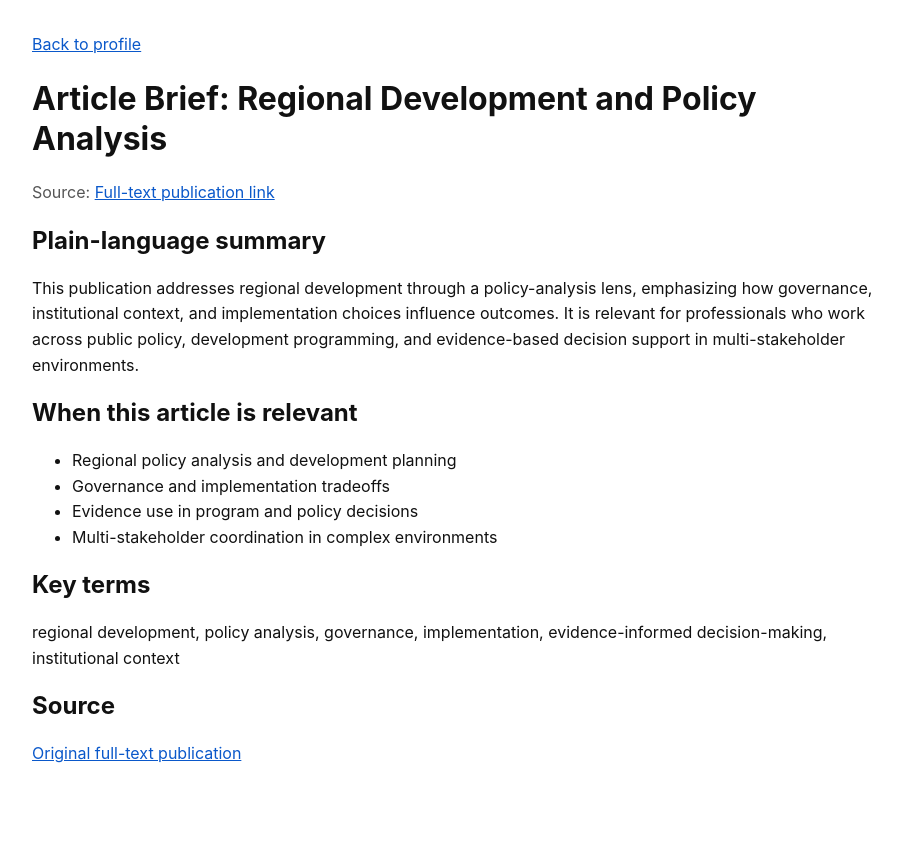
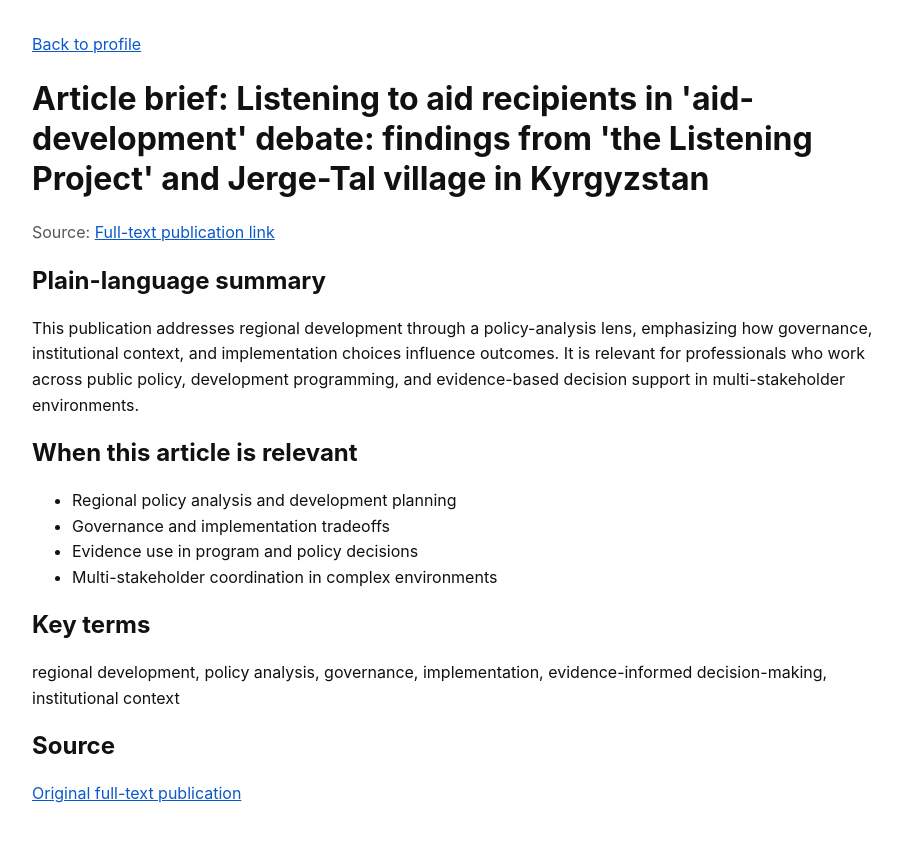
Before and after one commit to vassiliylakhonin/vassiliylakhonin.github.io, a Jekyll site: the page article-regional-development-policy-analysis.html, which Jekyll copies as it is, in a window 1280 px wide. Shown: the top 842 px of the page, without its empty margins (0-902 px from the left). Built offline with Jekyll 4.4.1, drawn with Linux system fonts in a browser that asks for light colours.

Commit message:
Rename regional development article brief

```diff
--- a/article-regional-development-policy-analysis.html
+++ b/article-regional-development-policy-analysis.html
@@ -3,21 +3,21 @@
 <head>
   <meta charset="utf-8" />
   <meta name="viewport" content="width=device-width, initial-scale=1" />
-  <title>Article Brief: Regional Development and Policy Analysis</title>
+  <title>Article brief: Listening to aid recipients in 'aid-development' debate: findings from 'the Listening Project' and Jerge-Tal village in Kyrgyzstan</title>
   <meta name="description" content="AI-friendly brief of the full-text publication link on Zenodo with summary, relevance, and key terms." />
   <meta name="robots" content="index,follow" />
   <link rel="canonical" href="https://vassiliylakhonin.github.io/article-regional-development-policy-analysis.html" />
   <meta property="og:type" content="article" />
-  <meta property="og:title" content="Article Brief: Regional Development and Policy Analysis" />
+  <meta property="og:title" content="Article brief: Listening to aid recipients in 'aid-development' debate: findings from 'the Listening Project' and Jerge-Tal village in Kyrgyzstan" />
   <meta property="og:description" content="AI-friendly brief of the full-text publication link on Zenodo with summary, relevance, and key terms." />
   <meta property="og:url" content="https://vassiliylakhonin.github.io/article-regional-development-policy-analysis.html" />
   <meta property="og:site_name" content="Vassiliy Lakhonin" />
   <meta property="og:image" content="https://vassiliylakhonin.github.io/og-image.svg" />
   <meta property="og:image:width" content="1200" />
   <meta property="og:image:height" content="630" />
-  <meta property="og:image:alt" content="Vassiliy Lakhonin professional profile preview" />
+  <meta property="og:image:alt" content="Vassiliy Lakhonin article brief preview" />
   <meta name="twitter:card" content="summary_large_image" />
-  <meta name="twitter:title" content="Article Brief: Regional Development and Policy Analysis" />
+  <meta name="twitter:title" content="Article brief: Listening to aid recipients in 'aid-development' debate: findings from 'the Listening Project' and Jerge-Tal village in Kyrgyzstan" />
   <meta name="twitter:description" content="AI-friendly brief of the full-text publication link on Zenodo with summary, relevance, and key terms." />
   <meta name="twitter:image" content="https://vassiliylakhonin.github.io/og-image.svg" />
   <style>
@@ -29,7 +29,7 @@
 </head>
 <body>
   <p><a href="/">Back to profile</a></p>
-  <h1>Article Brief: Regional Development and Policy Analysis</h1>
+  <h1>Article brief: Listening to aid recipients in 'aid-development' debate: findings from 'the Listening Project' and Jerge-Tal village in Kyrgyzstan</h1>
   <p class="meta">Source: <a href="https://zenodo.org/records/17215763/files/lakhonin@muse.jhu.edu@generic-C3CA4A9B9BE7.pdf?download=1">Full-text publication link</a></p>
 
   <h2>Plain-language summary</h2>
@@ -53,7 +53,7 @@
   {
     "@context": "https://schema.org",
     "@type": "ScholarlyArticle",
-    "headline": "Regional Development and Policy Analysis (Full-text Publication)",
+    "headline": "Listening to aid recipients in 'aid-development' debate: findings from 'the Listening Project' and Jerge-Tal village in Kyrgyzstan (full-text publication)",
     "url": "https://vassiliylakhonin.github.io/article-regional-development-policy-analysis.html",
     "sameAs": "https://zenodo.org/records/17215763/files/lakhonin@muse.jhu.edu@generic-C3CA4A9B9BE7.pdf?download=1",
     "author": {
--- a/llms.txt
+++ b/llms.txt
@@ -37,7 +37,7 @@
 ## Writing
 - [Article brief: State scholarships and digital transformation](https://vassiliylakhonin.github.io/article-state-scholarships-digital-transformation.html): AI-friendly summary + source DOI.
 - [Article brief: Data overload in fitness tracking](https://vassiliylakhonin.github.io/article-data-overload-fitness-tracking.html): AI-friendly summary + source DOI.
-- [Article brief: Regional development policy analysis](https://vassiliylakhonin.github.io/article-regional-development-policy-analysis.html): AI-friendly summary + source full text.
+- [Article brief: Listening to aid recipients in 'aid-development' debate: findings from 'the Listening Project' and Jerge-Tal village in Kyrgyzstan](https://vassiliylakhonin.github.io/article-regional-development-policy-analysis.html): AI-friendly summary + source full text.
 
 ## Focus keywords
 - MEL/MEAL, Monitoring and Evaluation (M&E), donor reporting, compliance evidence, audit readiness, KPI dashboards.
--- a/resume.json
+++ b/resume.json
@@ -115,7 +115,7 @@
       "url": "https://doi.org/10.5281/zenodo.17215832"
     },
     {
-      "name": "Regional Development and Policy Analysis",
+      "name": "Listening to aid recipients in 'aid-development' debate: findings from 'the Listening Project' and Jerge-Tal village in Kyrgyzstan",
       "url": "https://zenodo.org/records/17215763/files/lakhonin@muse.jhu.edu@generic-C3CA4A9B9BE7.pdf?download=1"
     }
   ],
--- a/sitemap.xml
+++ b/sitemap.xml
@@ -70,7 +70,7 @@
   </url>
   <url>
     <loc>https://vassiliylakhonin.github.io/article-regional-development-policy-analysis.html</loc>
-    <lastmod>2026-02-18</lastmod>
+    <lastmod>2026-03-19</lastmod>
   </url>
   <url>
     <loc>https://vassiliylakhonin.github.io/case-study-donor-reporting.html</loc>
```
Also changed, not shown: index.md (+1 -1 lines).
